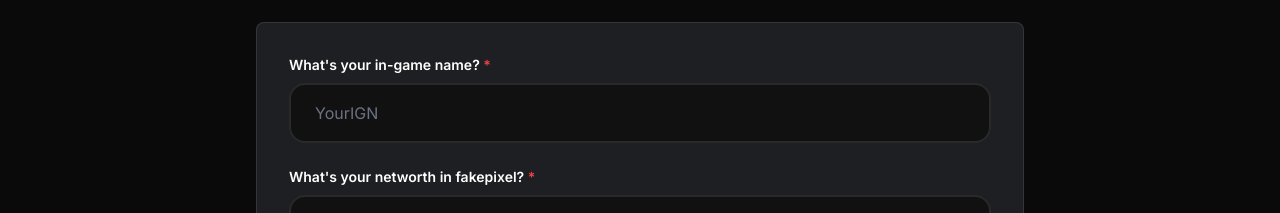
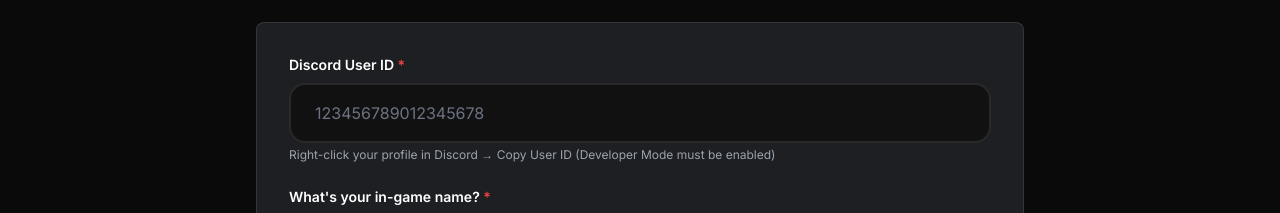
Before and after one commit to pythonplayer396/fxgteamapply, a Next.js app: page /dashboard/applications/career/dungeon in a window 1280 px wide. Shown: the part 708-921 px from the top of the page. Built offline with nearby package versions, Linux system fonts and the light colour scheme; no server answers.

Commit message:
Add Discord ID field to Slayer and Dungeon application forms

```diff
--- a/app/api/applications/career/dungeon/route.ts
+++ b/app/api/applications/career/dungeon/route.ts
@@ -18,7 +18,7 @@
       // Store Discord session info
       sessionUsername: session?.user?.name,
       sessionEmail: session?.user?.email,
-      sessionDiscordId: (session?.user as any)?.discordId || (session?.user as any)?.id,
+      sessionDiscordId: body.discordId, // Use the manually entered Discord ID
       sessionAvatar: session?.user?.image,
       status: 'pending',
       submittedAt: new Date().toISOString(),
--- a/app/api/applications/career/slayer/route.ts
+++ b/app/api/applications/career/slayer/route.ts
@@ -18,7 +18,7 @@
       // Store Discord session info
       sessionUsername: session?.user?.name,
       sessionEmail: session?.user?.email,
-      sessionDiscordId: (session?.user as any)?.discordId || (session?.user as any)?.id,
+      sessionDiscordId: body.discordId, // Use the manually entered Discord ID
       sessionAvatar: session?.user?.image,
       status: 'pending',
       submittedAt: new Date().toISOString(),
--- a/app/dashboard/applications/career/dungeon/page.tsx
+++ b/app/dashboard/applications/career/dungeon/page.tsx
@@ -7,6 +7,7 @@
 export default function DungeonCarrierApplicationPage() {
   const [submitted, setSubmitted] = useState(false)
   const [formData, setFormData] = useState({
+    discordId: '',
     ign: '',
     networth: '',
     playtime: '',
@@ -128,6 +129,25 @@
         </div>
 
         <form onSubmit={handleSubmit} className="bg-discord-dark border border-white/10 rounded-lg p-8 space-y-6">
+          <div>
+            <label htmlFor="discordId" className="block text-sm font-semibold mb-2">
+              Discord User ID <span className="text-red-500">*</span>
+            </label>
+            <input
+              type="text"
+              id="discordId"
+              name="discordId"
+              required
+              value={formData.discordId}
+              onChange={handleChange}
+              placeholder="123456789012345678"
+              className="input-field"
+            />
+            <p className="text-xs text-gray-400 mt-1">
+              Right-click your profile in Discord → Copy User ID (Developer Mode must be enabled)
+            </p>
+          </div>
+
           <div>
             <label htmlFor="ign" className="block text-sm font-semibold mb-2">
               What's your in-game name? <span className="text-red-500">*</span>
--- a/app/dashboard/applications/career/slayer/page.tsx
+++ b/app/dashboard/applications/career/slayer/page.tsx
@@ -7,6 +7,7 @@
 export default function SlayerCarrierApplicationPage() {
   const [submitted, setSubmitted] = useState(false)
   const [formData, setFormData] = useState({
+    discordId: '',
     ign: '',
     networth: '',
     playtime: '',
@@ -118,6 +119,25 @@
         </div>
 
         <form onSubmit={handleSubmit} className="bg-discord-dark border border-white/10 rounded-lg p-8 space-y-6">
+          <div>
+            <label htmlFor="discordId" className="block text-sm font-semibold mb-2">
+              Discord User ID <span className="text-red-500">*</span>
+            </label>
+            <input
+              type="text"
+              id="discordId"
+              name="discordId"
+              required
+              value={formData.discordId}
+              onChange={handleChange}
+              placeholder="123456789012345678"
+              className="input-field"
+            />
+            <p className="text-xs text-gray-400 mt-1">
+              Right-click your profile in Discord → Copy User ID (Developer Mode must be enabled)
+            </p>
+          </div>
+
           <div>
             <label htmlFor="ign" className="block text-sm font-semibold mb-2">
               What's your in-game name? <span className="text-red-500">*</span>
```
